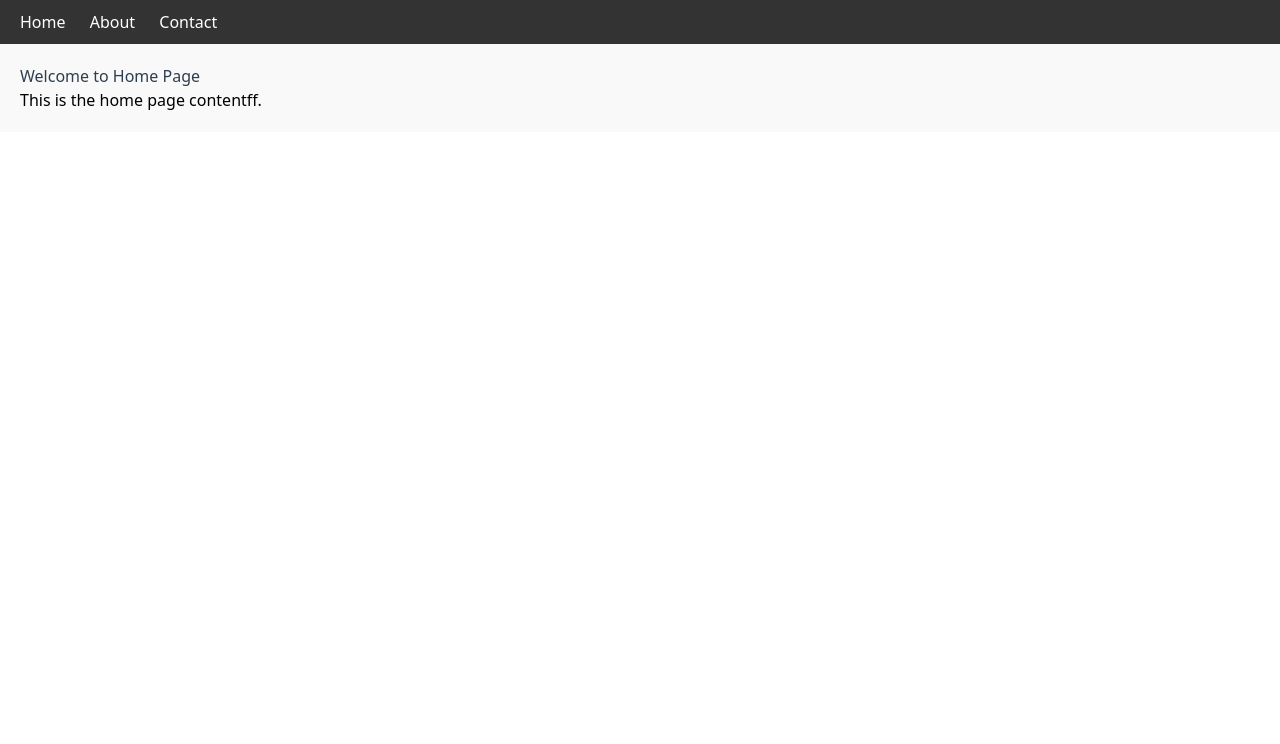
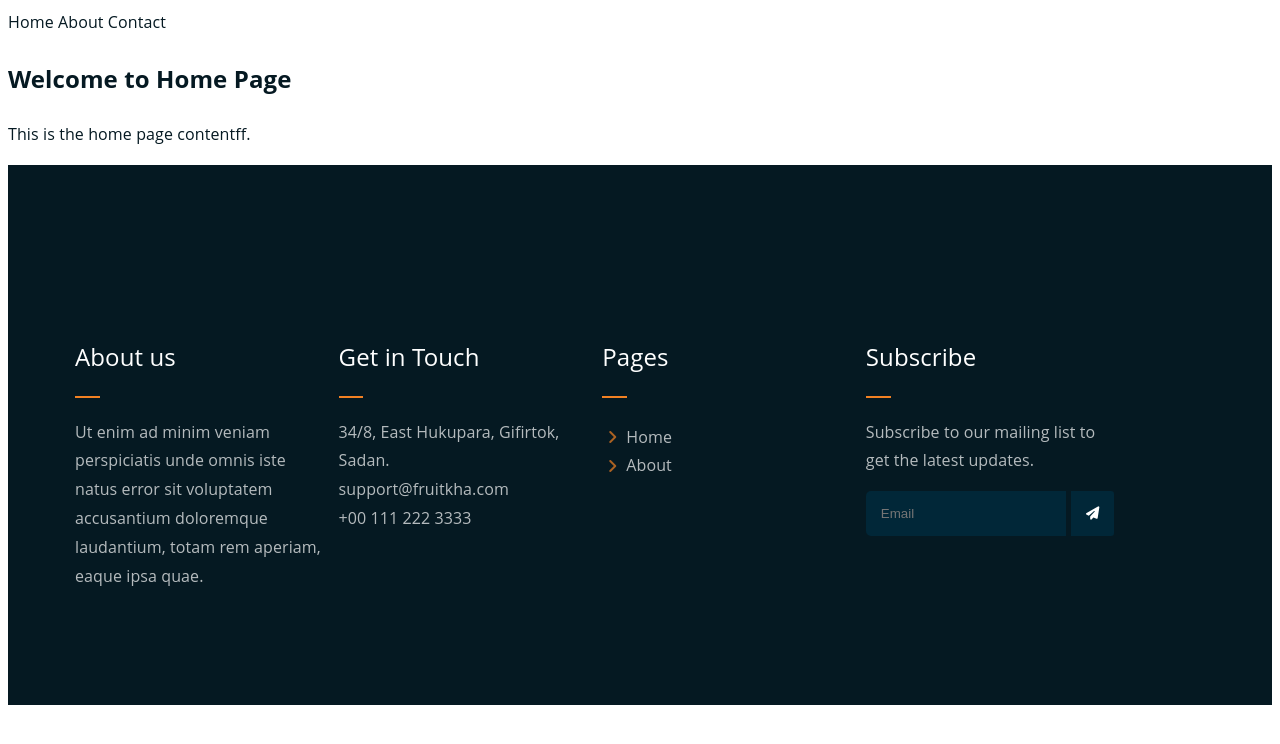
Before and after one commit to eslam148/Js-Priject, a plain HTML site: page index.html in a window 1280 px wide. Drawn offline with nearby package versions, Linux system fonts and the light colour scheme.

Commit message:
add footer

```diff
--- /dev/null
+++ b/Components/footerComponent/footer.css
@@ -0,0 +1,78 @@
+.footer {
+    width: 100%;
+    background-color: #051922;
+    height: 30vh;
+    padding: 150px 0;
+    display: flex;
+    color: #fff;
+}
+
+.footer-header {
+     font-size: 24px;
+    font-weight: 500;
+    position: relative;
+    padding-bottom: 20px;
+    color: #fff;
+}
+.col-4 p{
+    opacity: 0.7;
+}
+.footer-Links-item{
+    opacity: 0.7;
+}
+.footer-header::after {
+    content: "";
+    position: absolute;
+    left: 0;
+    bottom: 0;
+    width: 10%;
+    height: 2px;
+    background-color: #F28123;
+}
+
+.footer-Links {
+    list-style: none;
+    padding: 5px;
+}
+
+.footer-Links li {
+    display: flex;
+    gap: 9px;
+    align-items: center;
+}
+
+.footer-Links i {
+    color: #F28123;
+}
+.Send-Email {
+    display: flex;
+    gap: 2%;
+}
+.Send-Email input{
+    border-bottom-left-radius: 5px;
+    border-top-left-radius: 5px;
+    width: 78%;
+    padding: 15px;
+}
+.Send-Email button{
+    width: 20%;
+    padding: 14px 0;
+    border-top-right-radius: 3px;
+    border-bottom-right-radius: 3px;
+    transition: 0.3s;
+}
+.Send-Email *{
+    background-color: #012738;
+    color: #fff;
+    border: none;
+
+}
+i{
+    transition: 0.3s;
+
+}
+
+.Send-Email button:hover,.Send-Email button:hover i{
+    background-color: #F28123;
+    color: #051922;
+}
--- /dev/null
+++ b/Components/footerComponent/footer.html
@@ -0,0 +1,42 @@
+<footer class="footer ">
+    <div class="container">
+        <div class="row">
+            <div class="col-4">
+                <h2 class="footer-header">About us</h2>
+                <p>Ut enim ad minim veniam perspiciatis unde omnis iste natus error sit voluptatem accusantium doloremque laudantium, totam rem aperiam, eaque ipsa quae.</p>
+            </div>
+
+            <div class="col-4">
+                <h2 class="footer-header">Get in Touch</h2>
+                <p>
+                    34/8, East Hukupara, Gifirtok, Sadan.<br>
+                    support@fruitkha.com<br>
+                    +00 111 222 3333
+                </p>
+            </div>
+
+            <div class="col-4">
+                <h2 class="footer-header">Pages</h2>
+                <p>
+                    <ul class="footer-Links">
+                        <li class="footer-Links-item"><i class="fa-solid fa-angle-right"></i> <a href="#home">Home</a></li>
+                        <li class="footer-Links-item"><i class="fa-solid fa-angle-right"></i> <a href="#home">About</a></li>
+                     </ul>
+                </p>
+
+             </div>
+            <div class="col-4">
+                <h2 class="footer-header">Subscribe</h2>
+                <p>
+                    Subscribe to our mailing list to get the latest updates.
+                </p>
+                <div class="Send-Email">
+                    <input type="email" placeholder="Email">
+                    <button><i class="fa-solid fa-paper-plane"></i></button>
+                </div>
+            </div>
+        </div>
+
+
+    </div>
+</footer>
--- a/app.js
+++ b/app.js
@@ -1,6 +1,7 @@
 import { routes } from "./router.js";
 
 const app = document.getElementById("app");
+const scriptcontetn = document.createElement("scriptConetent");
 let currentStylesheet = null;
 let currentScript = null;
 
@@ -32,8 +33,8 @@ function loadScript(scriptPath) {
     const script = document.createElement("script");
     script.remove()
     script.src = scriptPath;
-    document.head.appendChild(script);
-    currentScript = script;
+    scriptcontetn.append(script);
+     currentScript = script;
 }
 async function handleRoute() {
      const hash = window.location.hash.substring(1) || "home";
@@ -58,10 +59,20 @@ window.addEventListener("load", handleRoute);
 async function loadNavbar() {
     const navbarHTML = await loadComponent("Components/navbarComponent/navbar.html");
     document.body.insertAdjacentHTML("afterbegin", navbarHTML);
-    const navbarCSS = document.createElement("link");
-    navbarCSS.rel = "stylesheet";
-    navbarCSS.href = "Components/navbarComponent/navbar.css";
-    document.head.appendChild(navbarCSS);
+    loadStylesheet("Components/navbarComponent/navbar.css")
+    loadScript("Components/navbarComponent/navbar.js")
+    // const navbarCSS = document.createElement("link");
+    // navbarCSS.rel = "stylesheet";
+    // navbarCSS.href = "Components/navbarComponent/navbar.css";
+    // document.head.appendChild(navbarCSS);
 }
+async function loadFooter() {
+    const footerHTML = await loadComponent("Components/footerComponent/footer.html");
+    app.insertAdjacentHTML("afterend", footerHTML);
+    const footerCSS = document.createElement("link");
+    loadStylesheet("Components/footerComponent/footer.css")
+    loadScript("Components/footerComponent/footer.js")
 
+}
 window.addEventListener("load", loadNavbar);
+window.addEventListener("load", loadFooter);
--- a/index.html
+++ b/index.html
@@ -4,15 +4,17 @@
   <meta charset="UTF-8">
   <meta name="viewport" content="width=device-width, initial-scale=1.0">
   <title>SPA with HTML Components</title>
-  <script src="https://cdn.tailwindcss.com"></script>
-  <!-- <link rel="stylesheet" href="style.css"> -->
+  <!-- <script src="https://cdn.tailwindcss.com"></script> -->
+  <link rel="stylesheet" href="style.css">
+  <script src="https://kit.fontawesome.com/59a9cf4a82.js" crossorigin="anonymous"></script>
 </head>
 <body>
 
   <div id="app">
 
   </div>
-
-  <script type="module" src="app.js"></script>
+  <span id="scriptConetent">
+    <script type="module" src="app.js"></script>
+  </span>
 </body>
 </html>
--- /dev/null
+++ b/style.css
@@ -0,0 +1,31 @@
+.container{
+    margin: auto;
+    max-width: 1100px;
+    box-sizing: border-box;
+}
+
+body{
+    font-family: "Open Sans", sans-serif;
+    font-weight: 400;
+    font-size: 1rem;
+    letter-spacing: 0.1px;
+    line-height: 1.8;
+    color: #051922;
+    overflow-x: hidden;
+}
+
+.row{
+    display: flex;
+    flex-wrap: wrap;
+    margin-right: -15px;
+    margin-left: -15px;
+    gap: 15px;
+}
+.col-4{
+       flex: 0 0 25%;
+       max-width: 22%;
+}
+a{
+    text-decoration: none;
+    color: inherit;
+}
```
Also changed, not shown: Components/footerComponent/footer.js (added).
